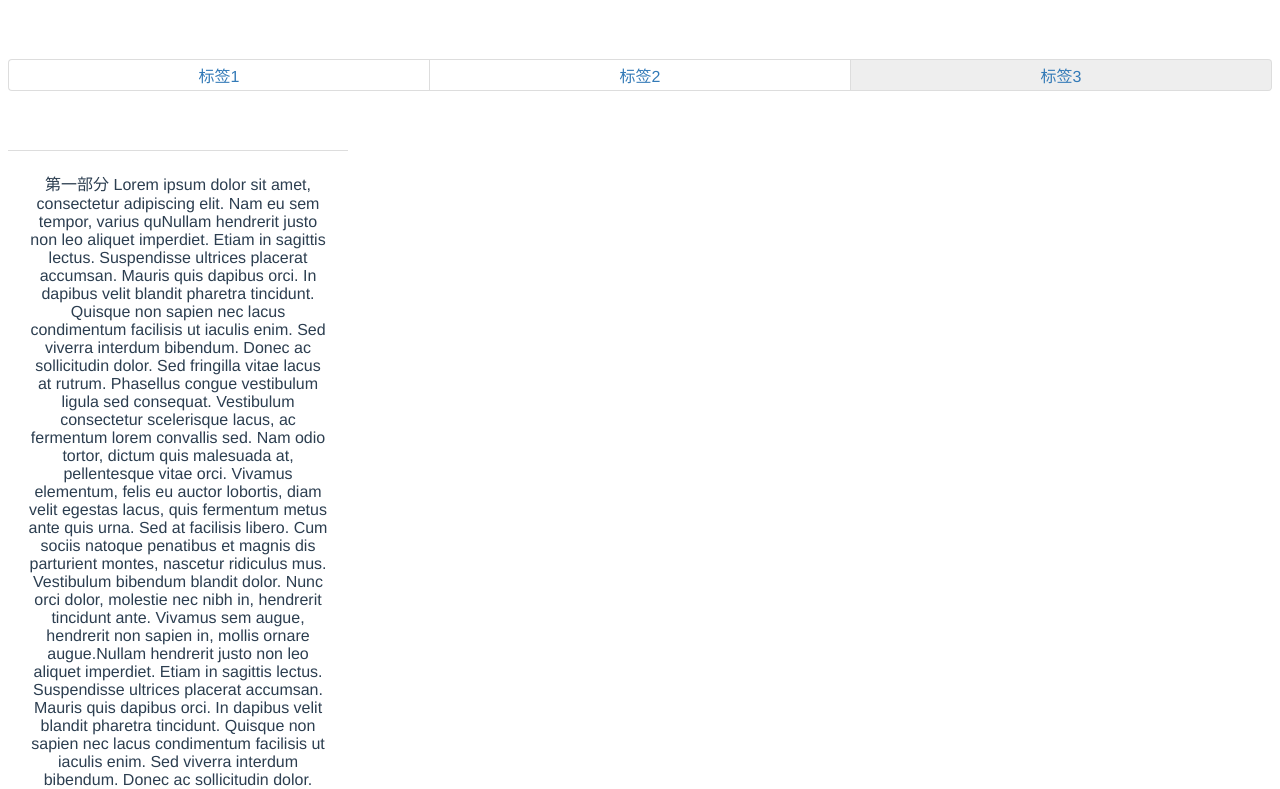
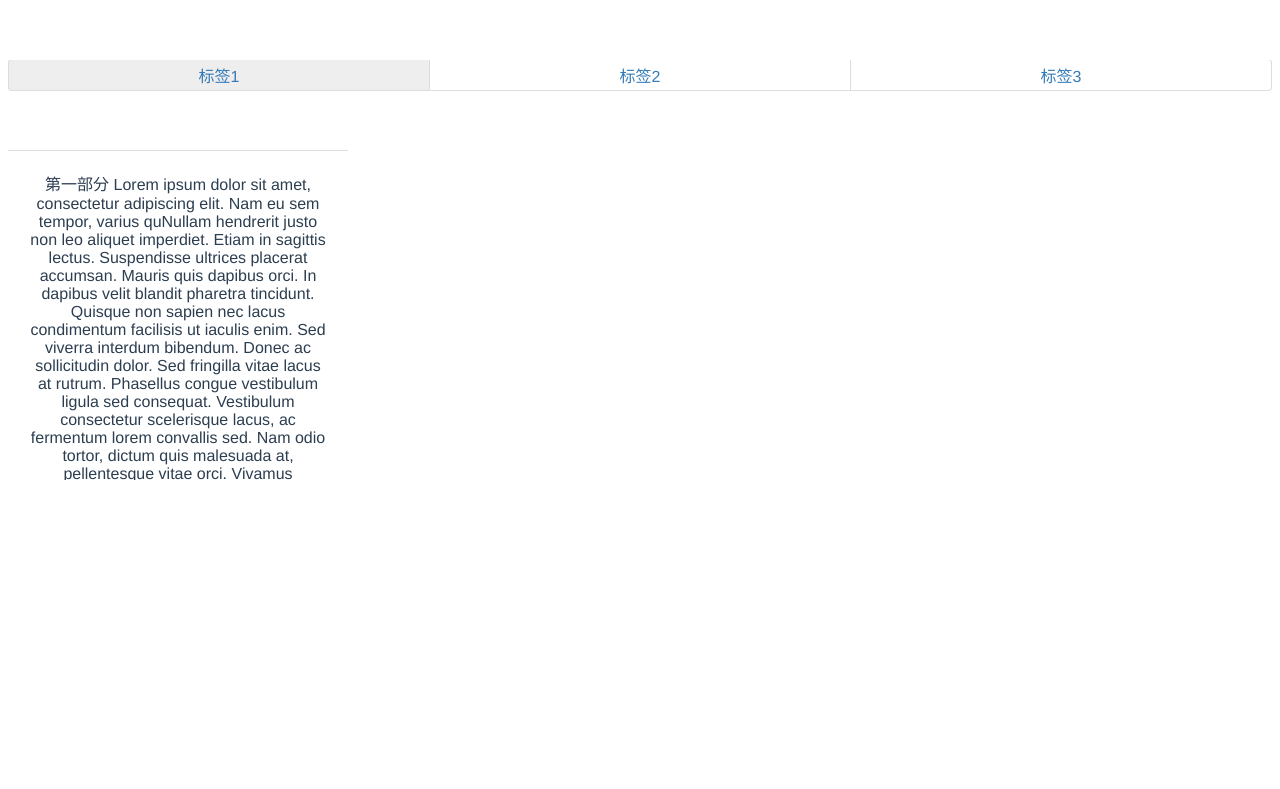
Before and after one commit to escawn/vue-affix, a Vue app: page / in a window 1280 px wide. Shown: the top 789 px of the page. Built offline with nearby package versions, Linux system fonts and the light colour scheme; what xcui would draw is missing.

Commit message:
add feature: 允许区域滚动

```diff
--- a/src/components/Demo.vue
+++ b/src/components/Demo.vue
@@ -1,6 +1,6 @@
 <template>
 <div class="demo">
-  <affix :initOffsetTop="maxtop" :elementDistance="distance">
+  <affix :initOffsetTop="maxtop" :elementDistance="distance" style="height: 420px;" :overScroll="true">
     <affix-pane :label="'标签1'">第一部分 Lorem ipsum dolor sit amet, consectetur adipiscing elit. Nam eu sem tempor, varius quNullam hendrerit justo non leo aliquet imperdiet. Etiam in sagittis lectus. Suspendisse ultrices placerat accumsan. Mauris quis dapibus orci. In dapibus velit
       blandit pharetra tincidunt. Quisque non sapien nec lacus condimentum facilisis ut iaculis enim. Sed viverra interdum bibendum. Donec ac sollicitudin dolor. Sed fringilla vitae lacus at rutrum. Phasellus congue vestibulum ligula sed consequat. Vestibulum
       consectetur scelerisque lacus, ac fermentum lorem convallis sed. Nam odio tortor, dictum quis malesuada at, pellentesque vitae orci. Vivamus elementum, felis eu auctor lobortis, diam velit egestas lacus, quis fermentum metus ante quis urna. Sed
--- a/src/components/affix-pane.vue
+++ b/src/components/affix-pane.vue
@@ -10,13 +10,13 @@ export default {
   name: 'affixPane',
   props: ['label'],
   data () {
-    return {
-    }
+    return {}
   },
-  methods: {
-  },
+  methods: {},
   mounted: function () {
-    this.$nextTick(() => {
+    const me = this
+    me.$nextTick(() => {
+      me.$parent.addPanes(me)
     })
   }
 }
--- a/src/components/affix.vue
+++ b/src/components/affix.vue
@@ -1,13 +1,13 @@
 <template lang="html">
-	<div class="affix-container" ref="body">
-		<ul class="affix-nav" :class="affixState" ref="affixNav" :style="{top: initOffsetTop + 'px', height: affixNavHeight, width: affixNavWidth}">
+	<div class="affix-container" ref="affix" :style="overScroll?{overflow: 'scroll'}:''">
+		<ul class="affix-nav" :class="affixState" ref="affixNav" :style="{top: actualOffsetTop + 'px', height: affixNavHeight, width: affixNavWidth}">
 			<li v-for="(item, index) in panes" :class="{'active': index === activeIndex}">
 				<a href="javascript:void(0)"
 				@click="handleClick(index)"
 				>{{item.label}}</a>
 			</li>
 		</ul>
-		<div v-show="affixState === 'affix-ing'" :style="{height: affixHeight + 'px'}"></div>
+		<div v-show="affixState === 'affix-ing'" :style="{height: affixNavHeight }"></div>
 		<div class="affix-content">
 			<slot></slot>
 		</div>
@@ -30,6 +30,10 @@ export default {
       type: Boolean,
       default: true
     },
+    overScroll: {
+      type: Boolean,
+      default: false
+    },
     affixNavWidth: {
       type: String,
       default: '100%'
@@ -46,16 +50,22 @@ export default {
       activeIndex: 0,
       affixState: 'affix-top',
       flag: 0,
+      animationFrameFlag: 0,
+      timer: 0,
+      affixNavSize: {
+        height: 0,
+        width: 0
+      },
       affixHeight: 0,
-      animationFrameFlag: 0,
-      timer: 0
+      container: null,
+      actualOffsetTop: 0
     }
   },
   watch: {},
   computed: {
     distance () {
       // 当正好处于某个content位置时，content应与窗口顶部相隔distance距离，以便留给affix展示
-      return this.initOffsetTop + this.affixHeight + this.elementDistance
+      return this.actualOffsetTop + this.affixNavSize.height + this.elementDistance
     },
     // 判断是否支持sticky属性
     isSupportSticky () {
@@ -95,18 +105,21 @@ export default {
       }
     },
     // 获取Affix状态
-    getAffixState () {
-      // 不同浏览器内核下scrolltop取值方式不同
-      let top = document.documentElement.scrollTop || window.pageYOffset || document.body.scrollTop
+    getAffixState (top) {
       if (this.affixState === 'affix-top') {
-        if (this.initOffsetTop !== null && this.$refs.affixNav.getBoundingClientRect().top >= this.initOffsetTop) {
+        if (this.actualOffsetTop !== null && this.$refs.affixNav.getBoundingClientRect().top >= this.actualOffsetTop) {
+          console.log('affix-top to affix-top ' + ' nav距窗口距离： ' + this.$refs.affixNav.getBoundingClientRect().top, 'actualOffsetTop: ' + this.actualOffsetTop)
           return 'affix-top'
+        } else {
+          console.log('affix-top to affix-ing ' + ' nav距窗口距离： ' + this.$refs.affixNav.getBoundingClientRect().top, 'actualOffsetTop: ' + this.actualOffsetTop)
+          return 'affix-ing'
         }
-        return 'affix-ing'
       } else {
         if (top <= this.flag) {
+          console.log('affix-ing to affix-top ' + ' top： ' + top + ', flag: ' + this.flag)
           return 'affix-top'
         } else {
+          console.log('affix-ing to affix-ing ' + ' top： ' + top + ', flag: ' + this.flag)
           return 'affix-ing'
         }
       }
@@ -114,17 +127,22 @@ export default {
     // 监听事件判断
     scrollListener () {
       const me = this
-      // 不同浏览器内核下scrolltop取值方式不同
-      let top = document.documentElement.scrollTop || window.pageYOffset || document.body.scrollTop
+      let top
+      if (me.overScroll) {
+        top = me.container.scrollTop
+      } else {
+        // 不同浏览器内核下scrolltop取值方式不同
+        top = document.documentElement.scrollTop || window.pageYOffset || document.body.scrollTop
+      }
       me.panes.forEach((item, index) => {
         // 1是affix border的高，border会影响tab之间的切换，待解决
-        if (me.getPosition(item.$refs.content).top - top <= (me.distance) + 1) {
+        if (me.getPosition(item.$refs.content).top - top <= me.distance) {
           me.activeIndex = index
           return
         }
       })
       if (!me.isSupportSticky) {
-        me.affixState = me.getAffixState()
+        me.affixState = me.getAffixState(top)
       }
     },
     // 将affix-pane内容添加进数组
@@ -135,7 +153,7 @@ export default {
     handleClick (index) {
       const me = this
       // 解绑滚动事件
-      window.removeEventListener('scroll', me.scrollListener)
+      me.container.removeEventListener('scroll', me.scrollListener)
       // 适应还没滚到目标位置就重新进行点击的情况
       if (me.animationFrameFlag) {
         window.cancelAnimationFrame(me.animationFrameFlag)
@@ -148,8 +166,8 @@ export default {
       if (me.isSmoothScroll) {
         me.smoothScroll(newScrollTop, index)
       } else {
-        window.scrollTo(0, newScrollTop)
-        window.addEventListener('scroll', me.scrollListener)
+        me.container.scrollTop = newScrollTop
+        me.container.addEventListener('scroll', me.scrollListener)
         // 此处暴露一个点击事件
         this.$emit('click-afterscroll', index)
       }
@@ -157,36 +175,47 @@ export default {
     // 通过requestAnimationFrame实现平滑滚动
     smoothScroll (target, index) {
       const me = this
-      let top = Math.round(document.documentElement.scrollTop || window.pageYOffset || document.body.scrollTop)
+      let top
+      if (me.overScroll) {
+        top = me.container.scrollTop
+      } else {
+        // 不同浏览器内核下scrolltop取值方式不同
+        top = document.documentElement.scrollTop || window.pageYOffset || document.body.scrollTop
+      }
+      top = Math.round(top)
+      target = Math.round(target)
       if (target - top > 50) {
-        window.scrollTo(0, top + 50)
+        me.overScroll ? me.container.scrollTop = top + 50 : window.scrollTo(0, top + 50)
       } else if (top - target > 50) {
-        window.scrollTo(0, top - 50)
+        me.overScroll ? me.container.scrollTop = top - 50 : window.scrollTo(0, top - 50)
       } else {
-        window.scrollTo(0, target)
+        me.overScroll ? me.container.scrollTop = target : window.scrollTo(0, target)
       }
-      if (target !== top) {
+      if (Math.abs(target - top) > 1) {
         me.animationFrameFlag = window.requestAnimationFrame(() => { me.smoothScroll(target) })
       } else {
         window.cancelAnimationFrame(me.animationFrameFlag)
-        window.addEventListener('scroll', me.scrollListener)
+        me.container.addEventListener('scroll', me.scrollListener)
         this.$emit('click-afterscroll', index)
       }
       if (!me.isSupportSticky) {
-        me.affixState = me.getAffixState()
+        me.affixState = me.getAffixState(top)
       }
     }
   },
   mounted: function () {
     const me = this
     this.$nextTick(() => {
-      me.$children.forEach((item, index) => {
-        me.addPanes(item)
-      })
-      window.addEventListener('scroll', me.scrollListener)
+      me.affixNavSize = {
+        height: me.$refs.affixNav.offsetHeight,
+        width: me.$refs.affixNav.offsetWidth
+      }
+      me.affixHeight = me.$refs.affix.offsetHeight
+      me.container = me.overScroll ? me.$refs.affix : window
+      me.container.addEventListener('scroll', me.scrollListener)
+      me.actualOffsetTop = me.overScroll ? Math.min((me.getPosition(me.$refs.affixNav).top), (me.initOffsetTop + me.getPosition(me.$refs.affix).top)) : Math.min(me.initOffsetTop, me.getPosition(me.$refs.affixNav).top)
       // flag为到达刚好从affix-top转变为affix时，滚动条卷去的距离
-      me.flag = me.getPosition(me.$refs.affixNav).top - me.initOffsetTop
-      me.affixHeight = me.$refs.affixNav.offsetHeight
+      me.flag = me.getPosition(me.$refs.affixNav).top - me.actualOffsetTop
     })
   }
 }
```
